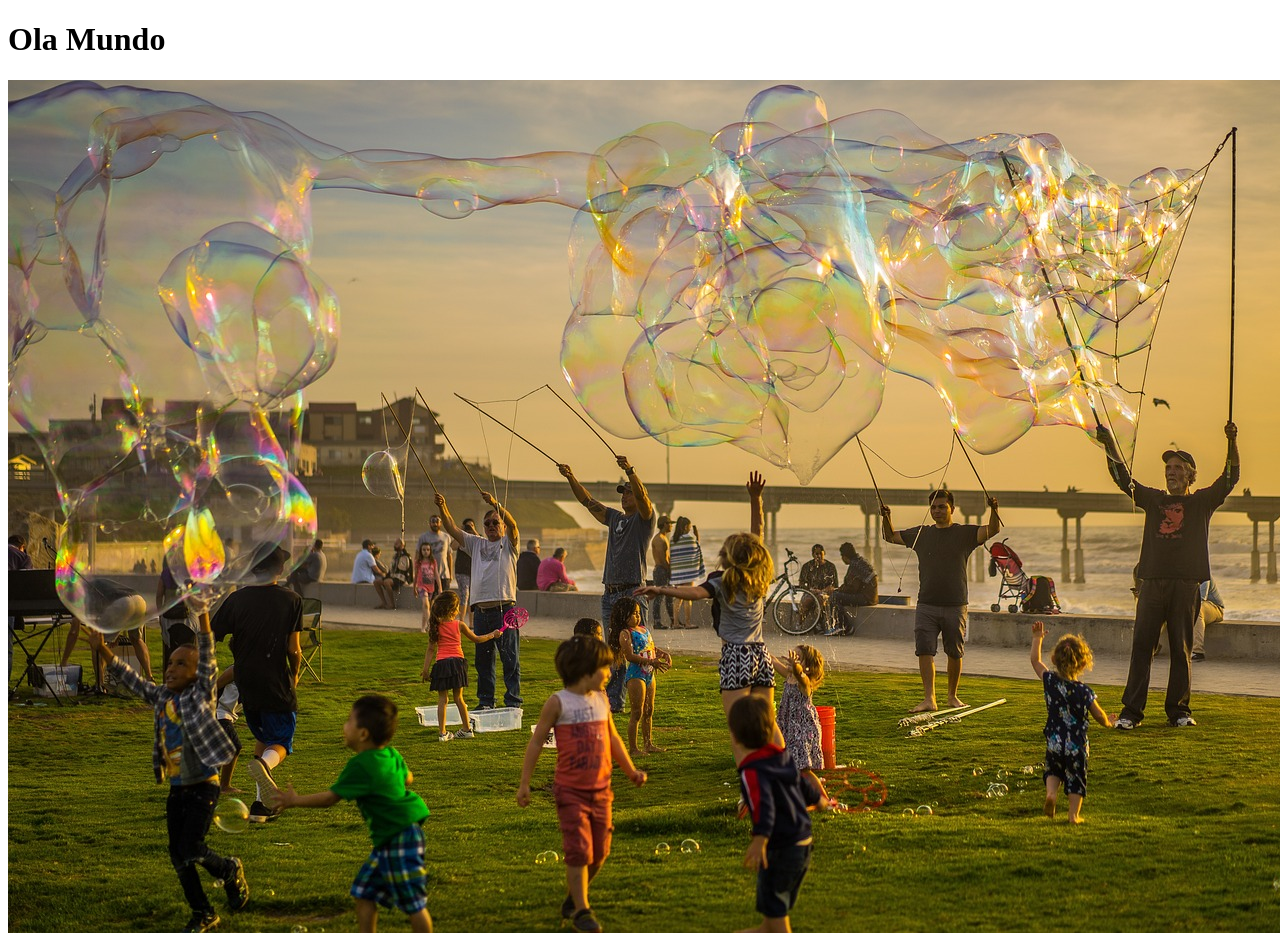
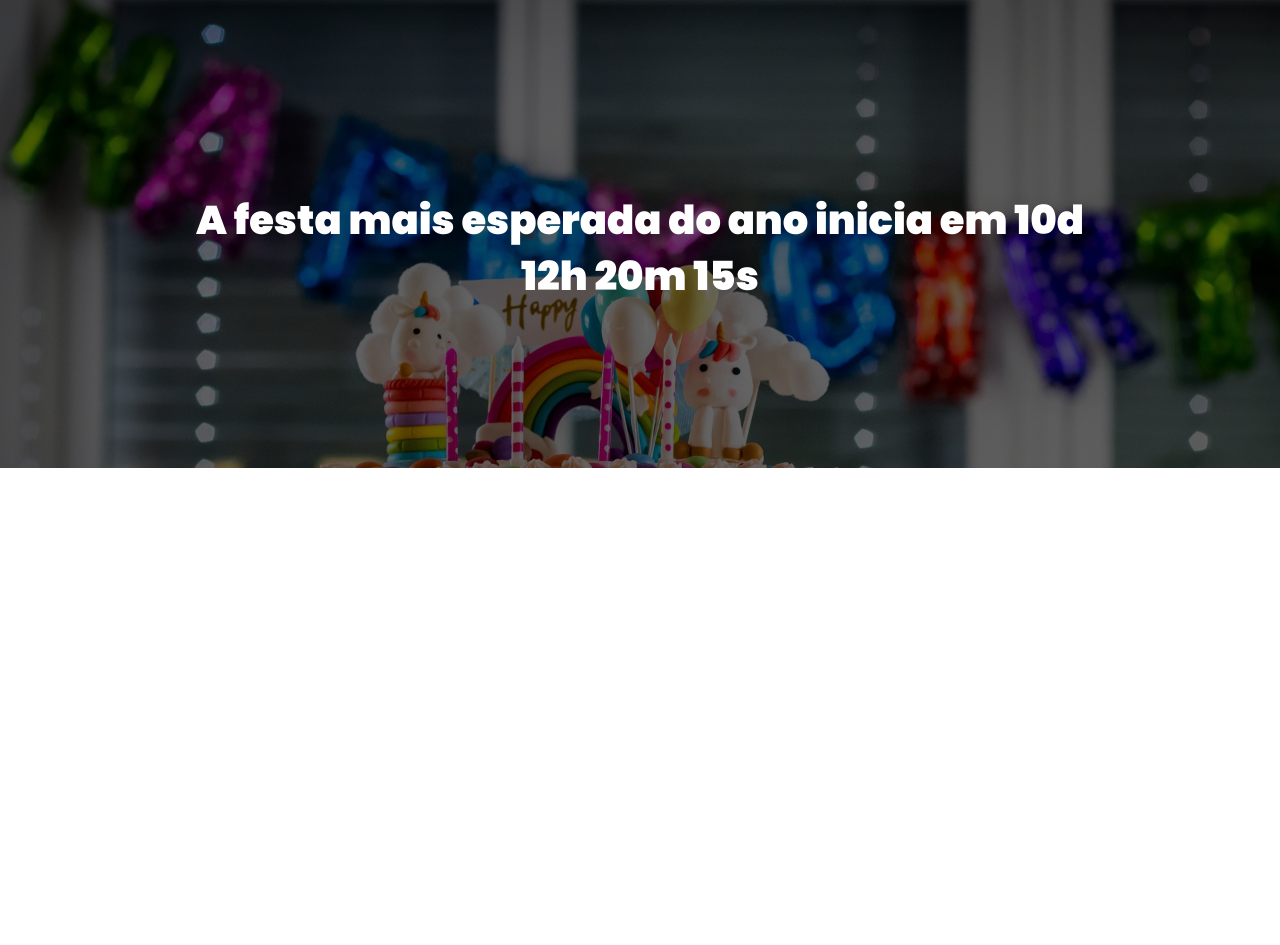
Before and after one commit to Bem-Eliezer/landingpage_niverM22, a website built with Parcel: page src/index.html in a window 1280 px wide. After the commit the page ends 800 px from the top, so only its background shows below. Built offline with nearby package versions, Linux system fonts and the light colour scheme.

Commit message:
criando sessão hero

```diff
--- a/src/index.html
+++ b/src/index.html
@@ -1,14 +1,23 @@
 <!DOCTYPE html>
-<html lang="pt-br">
+<html lang="pt-BR">
 <head>
 	<meta charset="UTF-8">
 	<meta name="viewport" content="width=device-width, initial-scale=1.0">
-	<title>aniversario</title>
+	<title>Aniversario</title>
+
+	<link rel="preconnect" href="https://fonts.googleapis.com">
+	<link rel="preconnect" href="https://fonts.gstatic.com" crossorigin>
+	<link href="https://fonts.googleapis.com/css2?family=Poppins:wght@400;700;900&display=swap" rel="stylesheet">
 	<link rel="stylesheet" href="styles/main.scss">
 </head>
 <body>
-	<h1>Ola Mundo</h1>
-	<img src="./images/bubbles-2271209_1280.jpg" alt="">
+	<header class="hero">
+		<div class="container">
+			<p class="hero__text">
+				A festa mais esperada do ano inicia em 10d 12h 20m 15s
+			</p>
+		</div>
+	</header>
 
 	<script src="scripts/main.js"></script>
 </body>
--- /dev/null
+++ b/src/styles/_hero.scss
@@ -0,0 +1,42 @@
+.hero {
+	padding-top: 64px;
+	padding-bottom: 100px;
+	background-image: url(../images/aniversario.jpg);
+	background-repeat: no-repeat;
+	background-size: cover;
+	position: relative;
+
+	.container {
+		position: relative;
+	}
+
+	&::before {
+		position:absolute;
+		top: 0;
+		left: 0;
+		width: 100%;
+		height: 100%;
+		background-color: #000;
+		content: '';
+		opacity: 0.6;
+	}
+
+	&__text {
+		margin-top: 128px;
+		margin-bottom: 64px;
+		text-align: center;
+		font-size: 40px;
+		line-height: 56px;
+		font-weight: 900;
+	}
+
+	@media (max-width: 640px) {
+		padding: 40px;
+
+		&__text {
+			font-size: 22px;
+			line-height: 24px;
+			margin: 24px 0;
+		}
+	}
+}
--- a/src/styles/main.scss
+++ b/src/styles/main.scss
@@ -1,3 +1,23 @@
-body {
-	background-color: green($color: #000000);
+@use 'hero';
+
+* {
+	margin: 0;
+	padding: 0;
+	box-sizing: border-box;
+	font-family: Poppins, sans-serif;
+	color: #fff;
 }
+
+.container {
+	max-width: 960px;
+	width: 100%;
+	margin: 0 auto;
+
+	@media (max-width: 640px) {
+		max-width: 80%;
+	}
+
+	@media (max-width: 1024px) {
+		max-width: 90%;
+	}
+}
```
Also changed, not shown: src/images/amigos.jpg (renamed from src/images/people-5365324_1280.jpg), src/images/aniversario.jpg (renamed from src/images/happy-birthday-4904779_1920.jpg), src/images/bolhas.jpg (renamed from src/images/bubbles-2271209_1280.jpg), src/images/presentes.jpg (renamed from src/images/package-6909093_1280.jpg).
